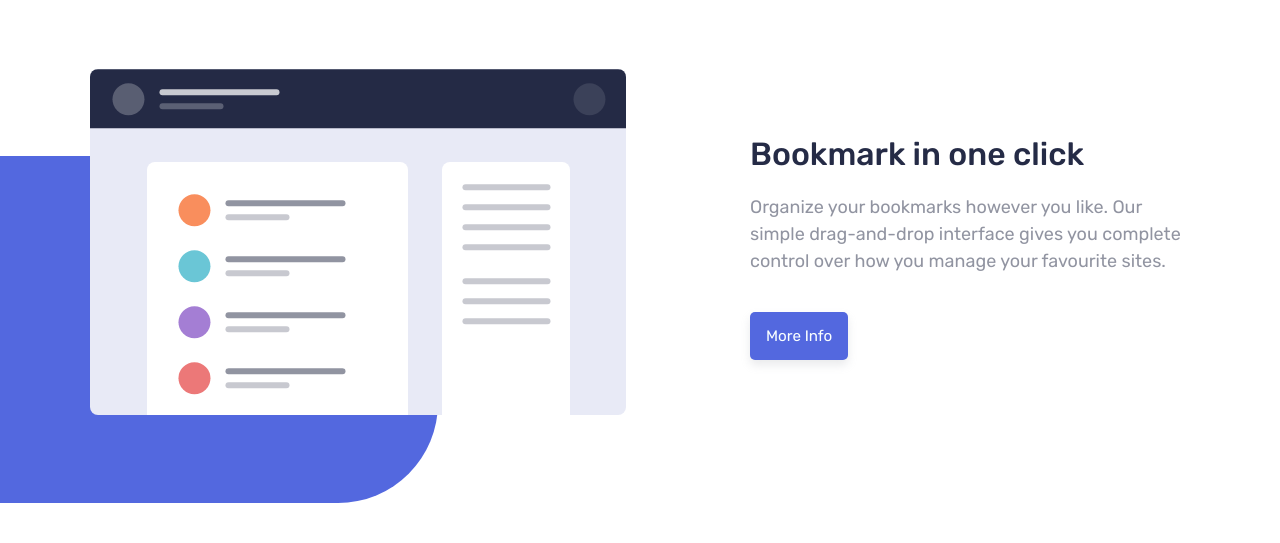
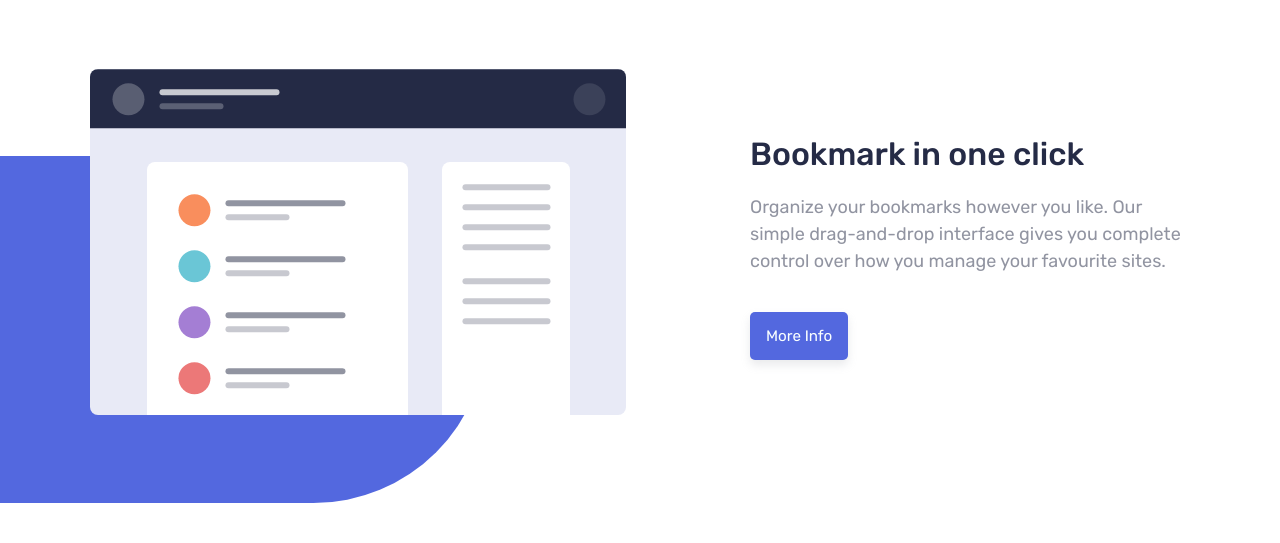
Before and after one commit to tretyakvl/landing_challenge, a website: page source/index.html in a window 1280 px wide. Shown: the part 1156-1699 px from the top of the page. Drawn offline with nearby package versions, Linux system fonts and the light colour scheme; files that its build step writes are made by us from their sources.

Commit message:
Changes radius and position of features figure

```diff
--- a/source/sass/blocks/_features.scss
+++ b/source/sass/blocks/_features.scss
@@ -92,7 +92,7 @@
     content: '';
 
     position: absolute;
-    right: 35%;
+    right: 30%;
     bottom: 10px;
     left: 0;
     z-index: -1;
@@ -102,8 +102,8 @@
 
     background-color: $soft-blue;
 
-    border-top-right-radius: 100px;
-    border-bottom-right-radius: 100px;
+    border-top-right-radius: 200px;
+    border-bottom-right-radius: 200px;
   }
 }
 
@@ -160,6 +160,7 @@
     max-width: 540px;
 
     &::after {
+      right: 26%;
       bottom: -10px;
     }
   }
```
